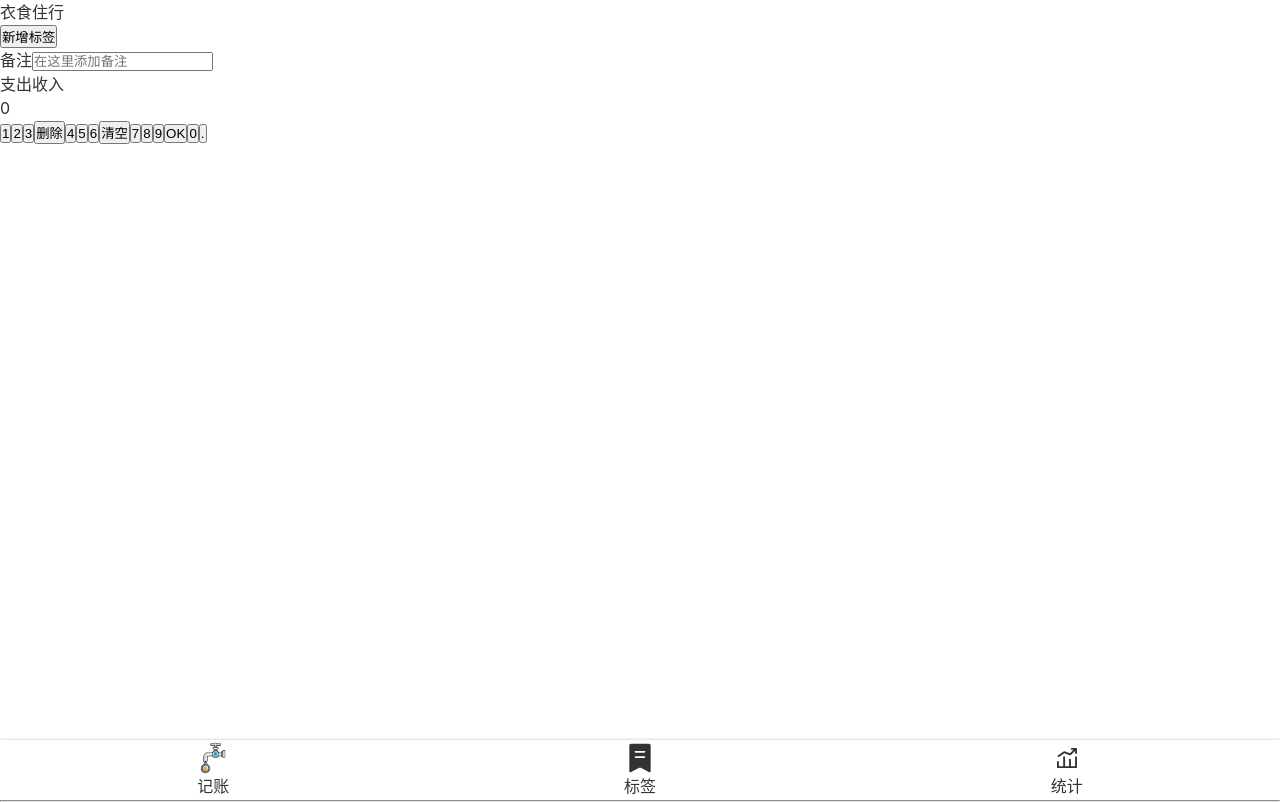
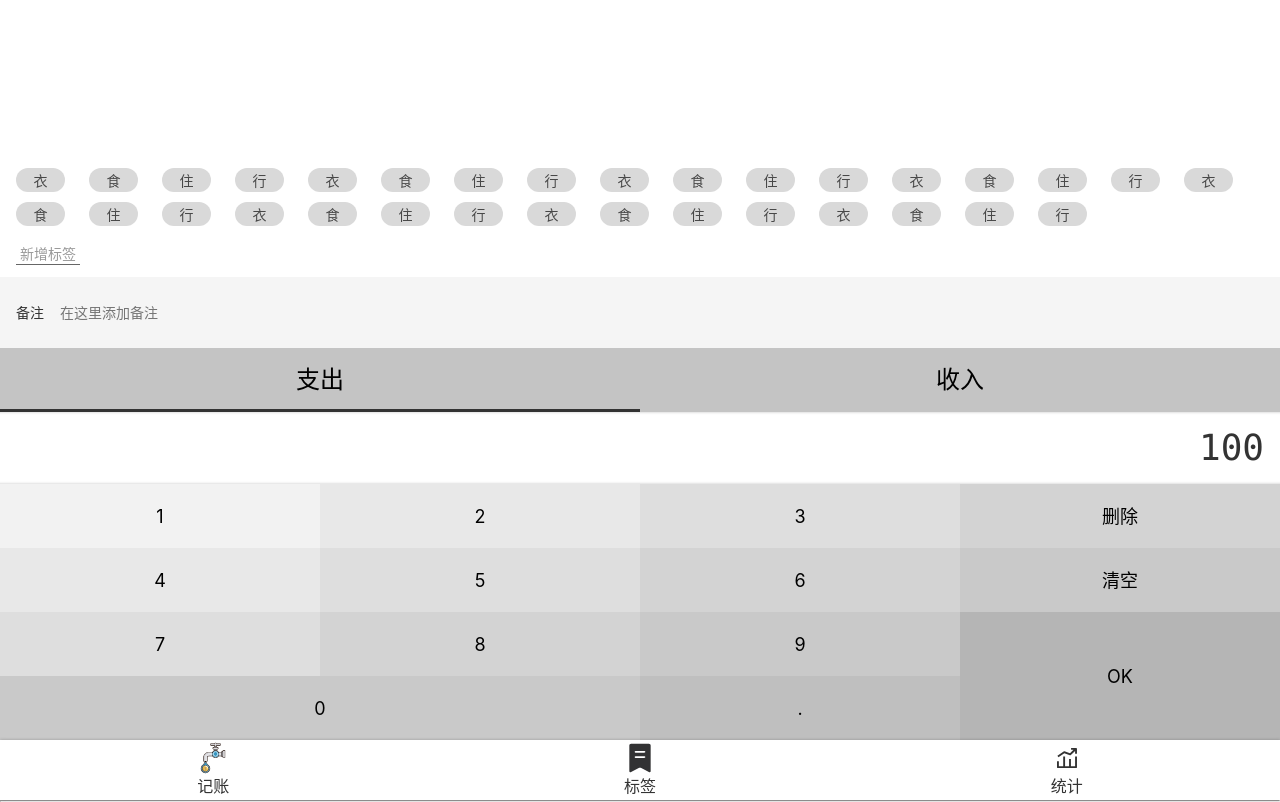
Before and after one commit to wl-1996/accounting-items-2, a Vue app: page /#/Money in a window 1280 px wide. Built offline with nearby package versions, Linux system fonts and the light colour scheme.

Commit message:
Money.vue页面加样式

```diff
--- a/src/App.vue
+++ b/src/App.vue
@@ -16,7 +16,7 @@
 
 <style lang="scss">
     @import "~@/assets/styles/reset.scss";
-    @import "~@/assets/styles/helpr.scss";
+    @import "~@/assets/styles/helper.scss";
 
     body {
         line-height: 1.5;
--- a/src/assets/styles/helpr.scss
+++ b/src/assets/styles/helper.scss
@@ -5,3 +5,23 @@ $font-kai: Baskerville, Georgia, "Liberation Serif", "Kaiti SC", STKaiti, "AR PL
 $font-song: Georgia, "Nimbus Roman No9 L", "Songti SC", "Noto Serif CJK SC", "Source Han Serif SC", "Source Han Serif CN", STSong, "AR PL New Sung", "AR PL SungtiL GB", NSimSun, SimSun, "TW\-Sung", "WenQuanYi Bitmap Song", "AR PL UMing CN", "AR PL UMing HK", "AR PL UMing TW", "AR PL UMing TW MBE", PMingLiU, MingLiU, serif;
 
 $color-highLight: #f00;
+
+%clearFix {
+  &::after {
+    content: '';
+    clear: both;
+    display: block;
+  }
+}
+
+$color-shadow: rgba(0, 0, 0, 0.25);
+
+
+%outerShadow{
+  box-shadow: 0 0 3px $color-shadow;
+}
+
+%innerShadow {
+  box-shadow: inset 0 -3px 3px -3px $color-shadow,
+  inset 0 3px 3px -3px $color-shadow;
+}
--- a/src/assets/styles/reset.scss
+++ b/src/assets/styles/reset.scss
@@ -12,3 +12,11 @@ a {
 ul, ol {
   list-style: none;
 }
+
+button,input{
+  font: inherit;
+}
+
+:focus{
+  outline: none;
+}
--- a/src/components/Layout.vue
+++ b/src/components/Layout.vue
@@ -1,6 +1,6 @@
 <template>
-    <div class="nav-wrapper">
-        <div class="content">
+    <div class="layout-wrapper">
+        <div class="content" :class="classPrefix && classPrefix + '-content'">
             <slot></slot>
         </div>
         <Nav/>
@@ -8,20 +8,17 @@
 </template>
 
 <script lang="ts">
-    import Vue from 'vue';
-    import {Component} from 'vue-property-decorator';
-
-    @Component
-    export default class Layout extends Vue {
-
-    }
+    export default {
+        name: 'Layout',
+        props: ['classPrefix']
+    };
 </script>
 
 <style lang="scss" scoped>
-    .nav-wrapper {
+    .layout-wrapper {
         display: flex;
         flex-direction: column;
-        height: 100vh;
+        min-height: 100vh;
 
         > .content {
             flex-grow: 1;
--- a/src/components/Nav.vue
+++ b/src/components/Nav.vue
@@ -28,13 +28,13 @@
 </script>
 
 <style lang="scss" scoped>
-    @import "~@/assets/styles/helpr.scss";
+    @import "~@/assets/styles/helper.scss";
 
     nav {
         display: flex;
         flex-direction: row;
-        box-shadow: 0 0 3px rgba(0, 0, 0, 0.25);
         justify-content: space-around;
+        @extend %outerShadow;
 
         .item {
             padding: 2px 0;
--- a/src/views/Money.vue
+++ b/src/views/Money.vue
@@ -1,15 +1,43 @@
 <template>
-    <Layout>
+    <Layout classPrefix="layout">
         <div class="tags">
+            <div class="new">
+                <button>新增标签</button>
+            </div>
             <ul class="current">
                 <li>衣</li>
                 <li>食</li>
                 <li>住</li>
                 <li>行</li>
+                <li>衣</li>
+                <li>食</li>
+                <li>住</li>
+                <li>行</li>
+                <li>衣</li>
+                <li>食</li>
+                <li>住</li>
+                <li>行</li>
+                <li>衣</li>
+                <li>食</li>
+                <li>住</li>
+                <li>行</li>
+                <li>衣</li>
+                <li>食</li>
+                <li>住</li>
+                <li>行</li>
+                <li>衣</li>
+                <li>食</li>
+                <li>住</li>
+                <li>行</li>
+                <li>衣</li>
+                <li>食</li>
+                <li>住</li>
+                <li>行</li>
+                <li>衣</li>
+                <li>食</li>
+                <li>住</li>
+                <li>行</li>
             </ul>
-            <div class="new">
-                <button>新增标签</button>
-            </div>
         </div>
         <div class="notes">
             <label>
@@ -24,7 +52,7 @@
             </ul>
         </div>
         <div class="numberPad">
-            <div class="output">0</div>
+            <div class="output">100</div>
             <div class="buttons">
                 <button>1</button>
                 <button>2</button>
@@ -37,8 +65,8 @@
                 <button>7</button>
                 <button>8</button>
                 <button>9</button>
-                <button>OK</button>
-                <button>0</button>
+                <button class="ok">OK</button>
+                <button class="zero">0</button>
                 <button>.</button>
             </div>
         </div>
@@ -55,25 +83,173 @@
     }
 </script>
 
+<style lang="scss">
+    .layout-content {
+        display: flex;
+        flex-direction: column;
+
+        > .tags {
+            flex-grow: 1;
+        }
+    }
+</style>
+
 <style lang="scss" scoped>
+    @import "~@/assets/styles/helper.scss";
+
     .tags {
+        font-size: 14px;
+        display: flex;
+        flex-direction: column-reverse;
+        padding-left: 16px;
+
         .current {
             display: flex;
             flex-direction: row;
+            flex-wrap: wrap;
+
+            li {
+                width: 49px;
+                height: 24px;
+                background: #D9D9D9;
+                border-radius: 18px;
+                margin-right: 24px;
+                margin-top: 10px;
+                color: #484848;
+                display: flex;
+                justify-content: center;
+                align-items: center;
+            }
+        }
+
+        .new {
+            margin-top: 17px;
+            margin-bottom: 12px;
+
+            button {
+                color: #999999;
+                border: none;
+                background: transparent;
+                width: 64px;
+                height: 22px;
+                border-bottom: 1px solid #666666;
+            }
         }
     }
 
     .notes {
+        padding-left: 16px;
+        background: rgb(245, 245, 245);
+        font-size: 14px;
 
+        label {
+            display: flex;
+            align-items: center;
+
+            span {
+                color: #333333;
+                padding-right: 16px;
+            }
+
+            input {
+                border: transparent;
+                background: transparent;
+                padding: 25px 16px 25px 0;
+                flex-grow: 1;
+            }
+        }
     }
 
     .types {
         ul {
             display: flex;
             flex-direction: row;
+            background: #C4C4C4;
+            font-size: 24px;
+            color: #000000;
 
             li {
+                width: 50%;
+                display: flex;
+                justify-content: center;
+                align-items: center;
+                height: 64px;
+                position: relative;
 
+                &.selected::after {
+                    content: '';
+                    position: absolute;
+                    left: 0;
+                    bottom: 0;
+                    width: 100%;
+                    height: 3px;
+                    background: #333;
+                }
+            }
+        }
+    }
+
+    .numberPad {
+        .output {
+            font-size: 36px;
+            font-family: Consolas, monospace;
+            text-align: right;
+            height: 72px;
+            line-height: 72px;
+            padding-right: 16px;
+            @extend %innerShadow;
+        }
+
+        .buttons {
+            @extend %clearFix;
+
+            button {
+                width: 25%;
+                height: 64px;
+                font-size: 18px;
+                color: #000000;
+                float: left;
+                background: transparent;
+                border: none;
+
+                &.ok {
+                    float: right;
+                    height: 128px;
+                }
+
+                &.zero {
+                    width: 50%;
+                }
+
+                $bg: #f2f2f2;
+
+                &:nth-child(1) {
+                    background: $bg;
+                }
+
+                &:nth-child(2), &:nth-child(5) {
+                    background: darken($bg, 4%);
+                }
+
+                &:nth-child(3), &:nth-child(6), &:nth-child(9) {
+                    background: darken($bg, 8%);
+                }
+
+                &:nth-child(4), &:nth-child(7), &:nth-child(10) {
+                    background: darken($bg, 12%);
+                }
+
+                &:nth-child(8), &:nth-child(11), &:nth-child(13) {
+                    background: darken($bg, 16%);
+                }
+
+                &:nth-child(14) {
+                    background: darken($bg, 20%);
+                }
+
+                &:nth-child(12) {
+                    background: darken($bg, 24%);
+                }
             }
         }
     }
```
